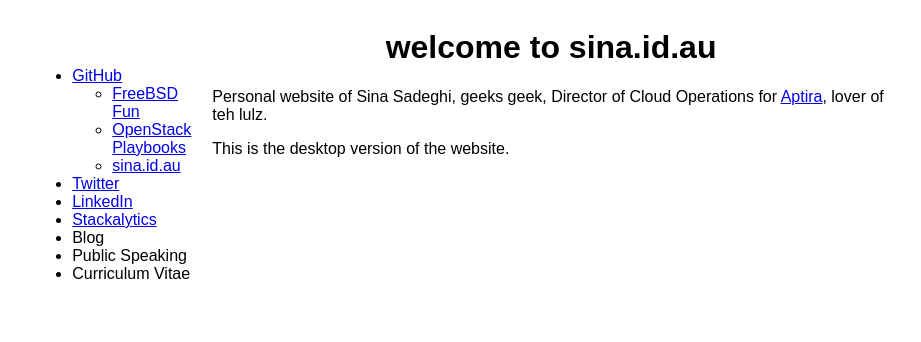
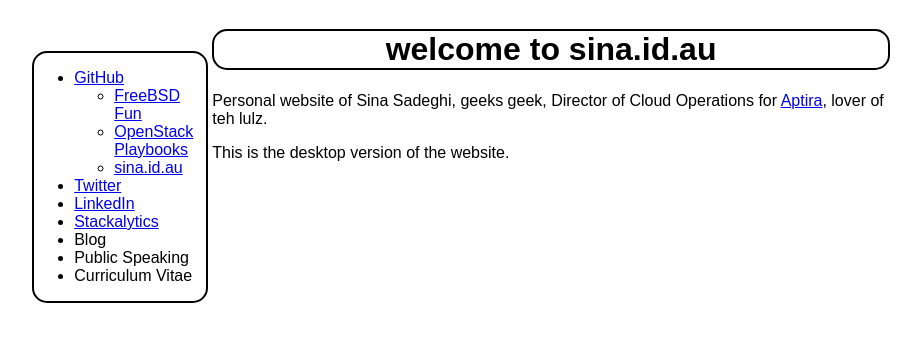
Before and after one commit to sinner-/sina.id.au, a plain HTML site: page index.html in a window 1280 px wide. Shown: the whole page, without its empty margins (179-1100 px from the left). Drawn offline with Linux system fonts and the light colour scheme.

Commit message:
add borders to header and sidebar

```diff
--- a/css/styles.css
+++ b/css/styles.css
@@ -26,6 +26,8 @@ body {
   margin-top: 5%;
   float: left;
   width: 20%;
+  border: 2px solid;
+  border-radius: 15px;
 }
 
 #content {
@@ -35,4 +37,6 @@ body {
 
 h1 {
   text-align: center;
+  border: 2px solid;
+  border-radius: 15px;
 }
```
